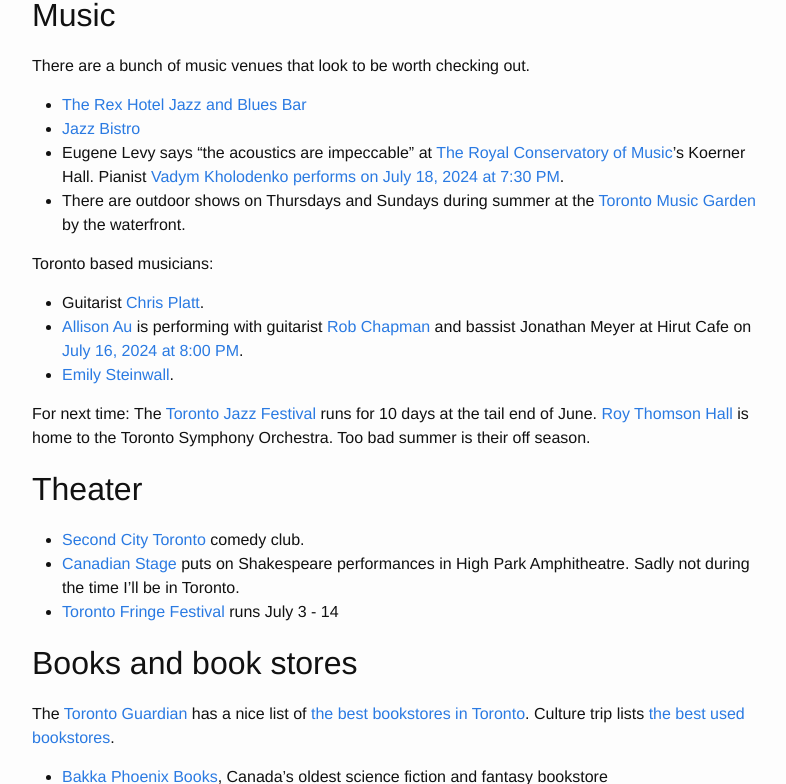
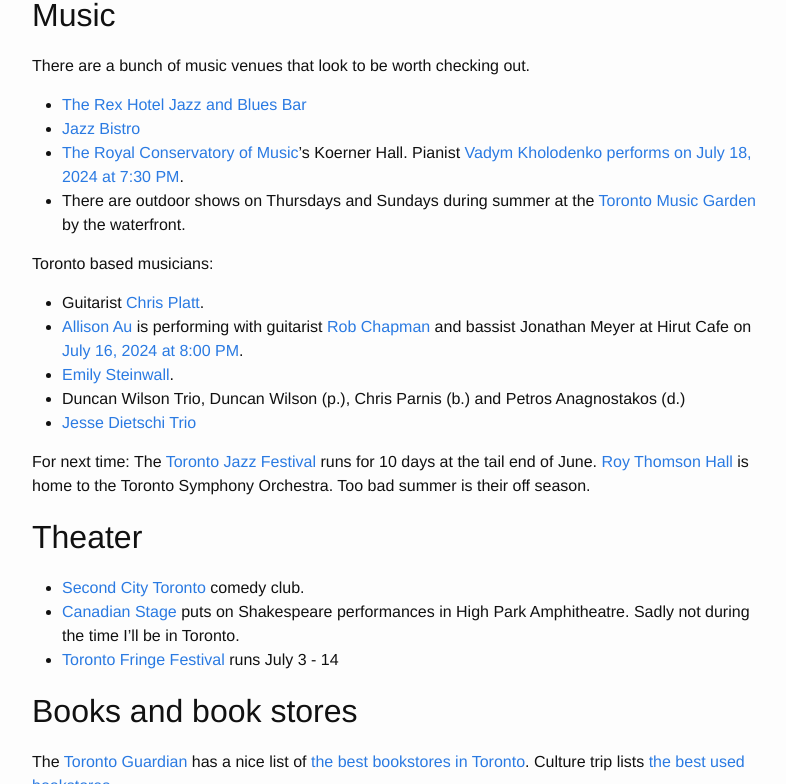
Before and after one commit to cbare/cbare.github.io, a Jekyll site: the page built from _posts/2024-05-11-toronto.md, in a window 1280 px wide and 900 px high, scrolled down 1942 px, cut to the strip 116-900 px from the top of the window. Shown: the whole strip, without its empty margins (238-1024 px from the left). Built offline with Jekyll 4.4.1, drawn with Linux system fonts in a browser that asks for light colours.

Commit message:
update toronto

```diff
--- a/_posts/2024-05-11-toronto.md
+++ b/_posts/2024-05-11-toronto.md
@@ -81,7 +81,7 @@
 
 - [The Rex Hotel Jazz and Blues Bar][3]
 - [Jazz Bistro][5]
-- Eugene Levy says “the acoustics are impeccable” at [The Royal Conservatory of Music][4]'s Koerner Hall. Pianist [Vadym Kholodenko performs on July 18, 2024 at 7:30 PM][20].
+- [The Royal Conservatory of Music][4]'s Koerner Hall. Pianist [Vadym Kholodenko performs on July 18, 2024 at 7:30 PM][20].
 - There are outdoor shows on Thursdays and Sundays during summer at the [Toronto Music Garden][18] by the waterfront.
 
 Toronto based musicians:
@@ -89,6 +89,8 @@
 - Guitarist [Chris Platt][19].
 - [Allison Au][26] is performing with guitarist [Rob Chapman][37] and bassist Jonathan Meyer at Hirut Cafe on [July 16, 2024 at 8:00 PM][38].
 - [Emily Steinwall][42].
+- Duncan Wilson Trio, Duncan Wilson (p.), Chris Parnis (b.) and Petros Anagnostakos (d.)
+- [Jesse Dietschi Trio][51]
 
 For next time: The [Toronto Jazz Festival][27] runs for 10 days at the tail end of June. [Roy Thomson Hall][41] is home to the Toronto Symphony Orchestra. Too bad summer is their off season.
 
```
Also changed, not shown: other parts of _posts/2024-05-11-toronto.md (+1 -1 lines).
